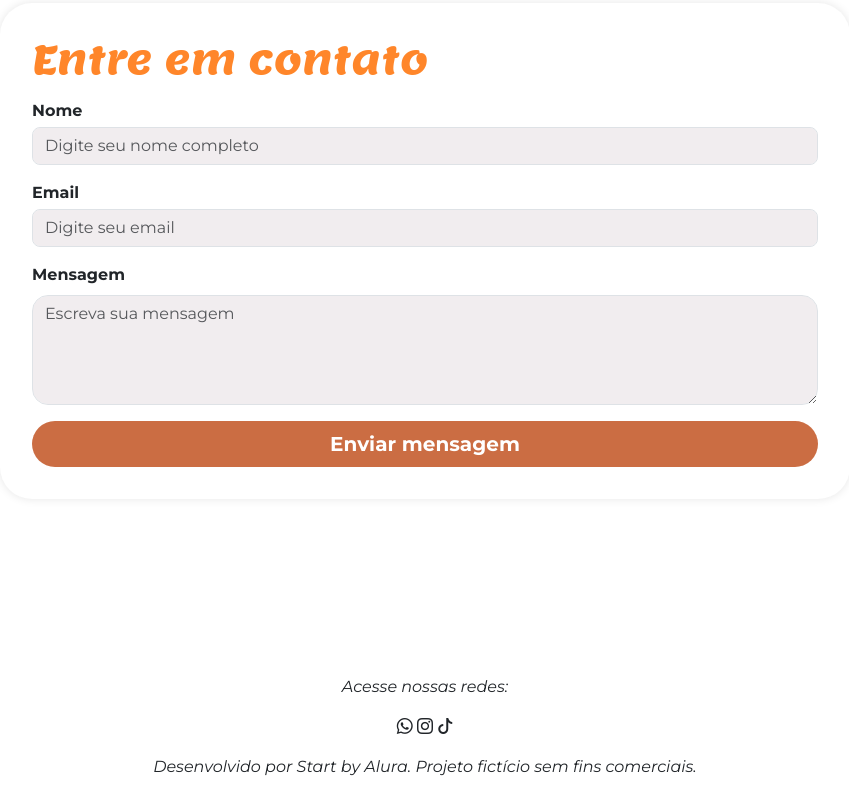
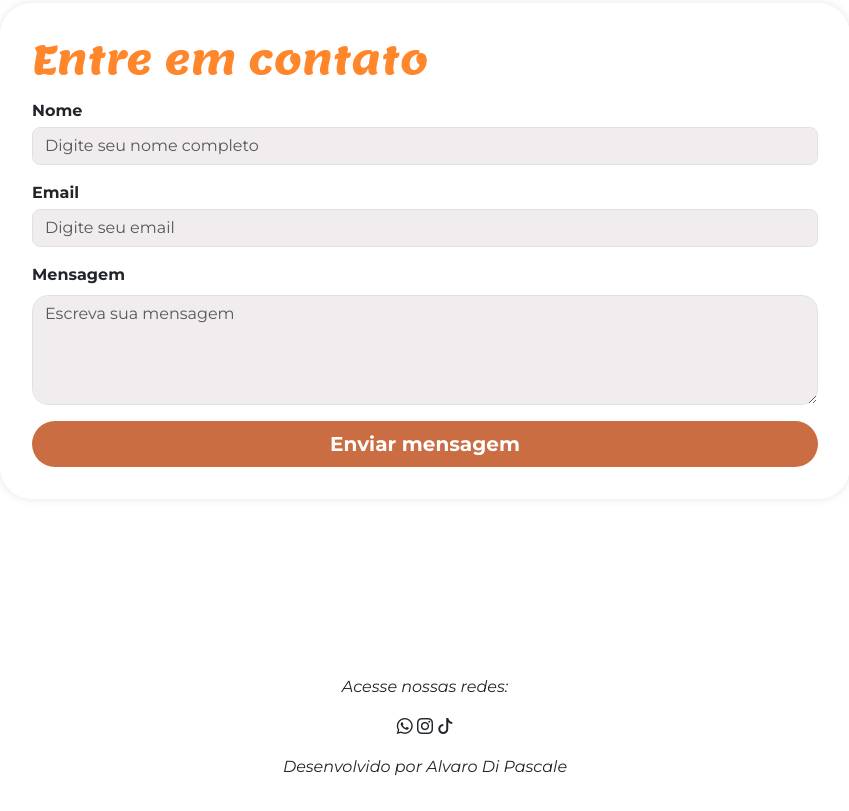
Before and after one commit to AlvaroPascale/site-acess-vel, a plain HTML site: page index.html in a window 1280 px wide. Shown: the part 1931-2742 px from the top of the page, without its empty margins (215-1064 px from the left). Drawn offline with nearby package versions, Linux system fonts and the light colour scheme.

Commit message:
Update index.html

```diff
--- a/index.html
+++ b/index.html
@@ -127,7 +127,7 @@
         <i class="bi bi-whatsapp"></i>
         <i class="bi bi-instagram"></i>
         <i class="bi bi-tiktok"></i>
-        <p class="mt-3">Desenvolvido por Start by Alura. Projeto fictício sem fins comerciais.</p>
+        <p class="mt-3">Desenvolvido por Alvaro Di Pascale</p>
     </footer>
     <script src="https://cdnjs.cloudflare.com/ajax/libs/scrollReveal.js/4.0.9/scrollreveal.js"></script>
     <script src="script.js"></script>
```
